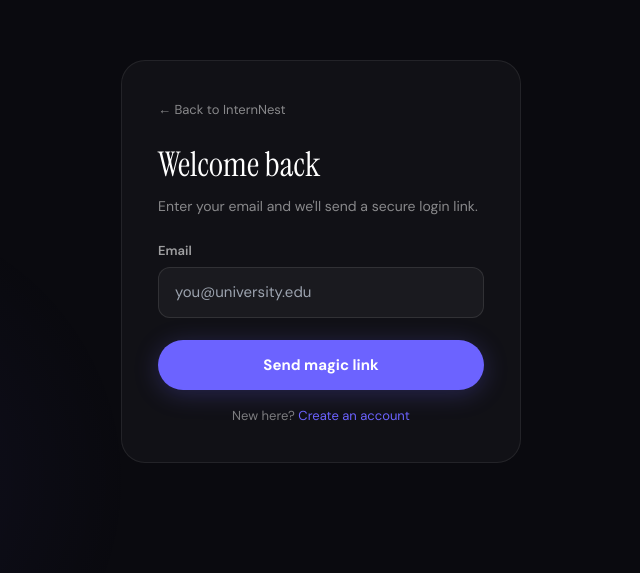
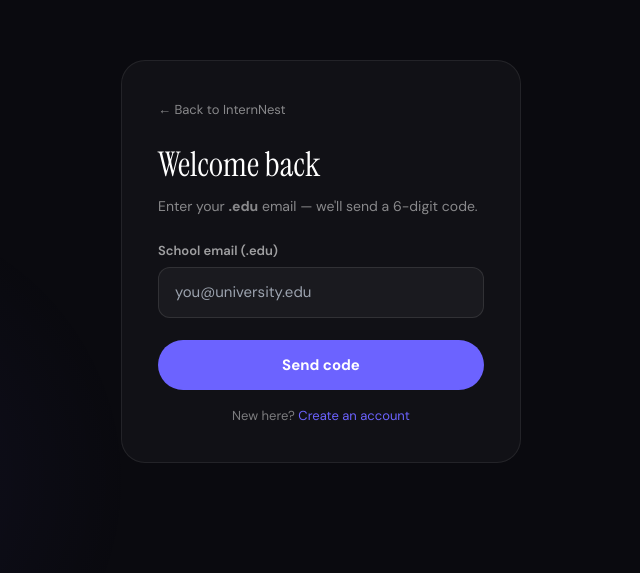
Before and after one commit to NhiTech/internnest-web, a Next.js app: page /login in a window 1280 px wide. Shown: the part 139-712 px from the top of the page, without its empty margins (319-959 px from the left). Built offline with nearby package versions, Linux system fonts and the light colour scheme; no server answers.

Commit message:
Code-based (6-digit) OTP verification for signup + login

```diff
--- a/app/login/page.tsx
+++ b/app/login/page.tsx
@@ -27,26 +27,42 @@ const input: React.CSSProperties = {
 };
 
 export default function LoginPage() {
+  const [step, setStep] = useState<"email" | "code">("email");
   const [email, setEmail] = useState("");
-  const [sending, setSending] = useState(false);
-  const [sent, setSent] = useState(false);
+  const [code, setCode] = useState("");
+  const [busy, setBusy] = useState(false);
   const [error, setError] = useState("");
 
-  const submit = async (e: React.FormEvent) => {
+  const eduOk = /\.edu\s*$/i.test(email.trim());
+
+  const sendCode = async (e: React.FormEvent) => {
     e.preventDefault();
     setError("");
-    setSending(true);
+    if (!eduOk) { setError("Use your school's .edu email — students only."); return; }
+    setBusy(true);
     if (isSupabaseConfigured && supabase) {
-      const { error } = await supabase.auth.signInWithOtp({
-        email: email.trim(),
-        options: { emailRedirectTo: window.location.origin },
-      });
-      setSending(false);
+      const { error } = await supabase.auth.signInWithOtp({ email: email.trim() });
+      setBusy(false);
       if (error) { setError(error.message); return; }
-      setSent(true);
+      setStep("code");
     } else {
-      setSending(false);
-      window.location.href = "/"; // stub until Supabase is connected
+      setBusy(false);
+      window.location.href = "/"; // stub
+    }
+  };
+
+  const verify = async (e: React.FormEvent) => {
+    e.preventDefault();
+    setError("");
+    setBusy(true);
+    if (isSupabaseConfigured && supabase) {
+      const { error } = await supabase.auth.verifyOtp({ email: email.trim(), token: code.trim(), type: "email" });
+      setBusy(false);
+      if (error) { setError("Invalid or expired code — try again."); return; }
+      window.location.href = "/";
+    } else {
+      setBusy(false);
+      window.location.href = "/";
     }
   };
 
@@ -59,33 +75,38 @@ export default function LoginPage() {
       <div style={card}>
         <a href="/" style={{ color: "rgba(255,255,255,0.5)", fontSize: 13, textDecoration: "none" }}>← Back to InternNest</a>
 
-        {sent ? (
-          <div style={{ textAlign: "center", paddingTop: 24 }}>
-            <div style={{ fontSize: 40 }}>📬</div>
-            <h1 style={{ fontFamily: "'Instrument Serif', Georgia, serif", fontSize: 30, fontWeight: 400, marginTop: 10 }}>Check your email</h1>
-            <p style={{ color: "rgba(255,255,255,0.55)", fontSize: 15, marginTop: 10, lineHeight: 1.6 }}>
-              We sent a magic login link to <b>{email}</b>. Click it to sign in — no password needed.
-            </p>
-          </div>
-        ) : (
+        {step === "email" ? (
           <>
             <h1 style={{ fontFamily: "'Instrument Serif', Georgia, serif", fontSize: 34, fontWeight: 400, marginTop: 18 }}>Welcome back</h1>
             <p style={{ color: "rgba(255,255,255,0.5)", fontSize: 14, marginTop: 6, marginBottom: 24 }}>
-              Enter your email and we&apos;ll send a secure login link.
+              Enter your <b>.edu</b> email — we&apos;ll send a 6-digit code.
             </p>
-
-            <form onSubmit={submit} style={{ display: "flex", flexDirection: "column", gap: 16 }}>
-              <div><label style={label}>Email</label>
-                <input required type="email" style={input} placeholder="you@university.edu" value={email} onChange={(e) => setEmail(e.target.value)} /></div>
-
+            <form onSubmit={sendCode} style={{ display: "flex", flexDirection: "column", gap: 16 }}>
+              <div><label style={label}>School email (.edu)</label>
+                <input required type="email" style={input} placeholder="you@university.edu" value={email} onChange={(e) => setEmail(e.target.value)} />
+                {email && !eduOk && <p style={{ color: "#f0b34a", fontSize: 12, marginTop: 6 }}>Students only — use your .edu email.</p>}</div>
               {error && <p style={{ color: "#ff6b6b", fontSize: 13 }}>{error}</p>}
-
-              <button type="submit" disabled={sending} style={{ marginTop: 6, padding: "14px", borderRadius: 100, border: "none", background: ACCENT, color: "#fff", fontSize: 15, fontWeight: 700, cursor: sending ? "not-allowed" : "pointer", opacity: sending ? 0.6 : 1, boxShadow: `0 4px 24px ${ACCENT}40` }}>
-                {sending ? "Sending…" : "Send magic link"}
+              <button type="submit" disabled={busy} style={{ marginTop: 6, padding: "14px", borderRadius: 100, border: "none", background: ACCENT, color: "#fff", fontSize: 15, fontWeight: 700, cursor: busy ? "not-allowed" : "pointer", opacity: busy ? 0.6 : 1 }}>
+                {busy ? "Sending…" : "Send code"}
               </button>
               <p style={{ textAlign: "center", fontSize: 13, color: "rgba(255,255,255,0.45)" }}>
                 New here? <a href="/signup" style={{ color: ACCENT, textDecoration: "none" }}>Create an account</a>
               </p>
+            </form>
+          </>
+        ) : (
+          <>
+            <h1 style={{ fontFamily: "'Instrument Serif', Georgia, serif", fontSize: 34, fontWeight: 400, marginTop: 18 }}>Enter your code</h1>
+            <p style={{ color: "rgba(255,255,255,0.5)", fontSize: 14, marginTop: 6, marginBottom: 24 }}>
+              We sent a 6-digit code to <b>{email}</b>.
+            </p>
+            <form onSubmit={verify} style={{ display: "flex", flexDirection: "column", gap: 16 }}>
+              <input required inputMode="numeric" style={{ ...input, textAlign: "center", fontSize: 24, letterSpacing: 8 }} placeholder="000000" value={code} onChange={(e) => setCode(e.target.value)} />
+              {error && <p style={{ color: "#ff6b6b", fontSize: 13 }}>{error}</p>}
+              <button type="submit" disabled={busy} style={{ padding: "14px", borderRadius: 100, border: "none", background: ACCENT, color: "#fff", fontSize: 15, fontWeight: 700, cursor: busy ? "not-allowed" : "pointer", opacity: busy ? 0.6 : 1 }}>
+                {busy ? "Verifying…" : "Verify & log in"}
+              </button>
+              <button type="button" onClick={() => setStep("email")} style={{ background: "none", border: "none", color: "rgba(255,255,255,0.45)", fontSize: 13, cursor: "pointer" }}>← Use a different email</button>
             </form>
           </>
         )}
--- a/app/signup/page.tsx
+++ b/app/signup/page.tsx
@@ -35,9 +35,10 @@ const input: React.CSSProperties = {
 };
 
 export default function SignupPage() {
-  const [status, setStatus] = useState<"form" | "sent" | "stub">("form");
-  const [sending, setSending] = useState(false);
+  const [status, setStatus] = useState<"form" | "code" | "done" | "stub">("form");
+  const [busy, setBusy] = useState(false);
   const [error, setError] = useState("");
+  const [code, setCode] = useState("");
   const [f, setF] = useState({
     name: "", email: "", school: "", city: CITIES[0],
     company: "", startDate: "", endDate: "", budget: "", bio: "", linkedin: "",
@@ -52,27 +53,37 @@ export default function SignupPage() {
   const submit = async (e: React.FormEvent) => {
     e.preventDefault();
     setError("");
-    if (!eduOk) {
-      setError("Please use your school's .edu email — that's how we verify interns.");
-      return;
-    }
-    setSending(true);
-
+    if (!eduOk) { setError("Students only — use your school's .edu email."); return; }
+    setBusy(true);
     const profile = { ...f, interests };
-    // Always save locally so the profile page can render it.
     localStorage.setItem("internnest_user", JSON.stringify(profile));
 
     if (isSupabaseConfigured && supabase) {
       const { error } = await supabase.auth.signInWithOtp({
         email: f.email.trim(),
-        options: { emailRedirectTo: window.location.origin, data: profile },
+        options: { data: profile },
       });
-      setSending(false);
+      setBusy(false);
       if (error) { setError(error.message); return; }
-      setStatus("sent");
+      setStatus("code");
     } else {
-      setSending(false);
+      setBusy(false);
       setStatus("stub");
+    }
+  };
+
+  const verify = async (e: React.FormEvent) => {
+    e.preventDefault();
+    setError("");
+    setBusy(true);
+    if (isSupabaseConfigured && supabase) {
+      const { error } = await supabase.auth.verifyOtp({ email: f.email.trim(), token: code.trim(), type: "email" });
+      setBusy(false);
+      if (error) { setError("Invalid or expired code — try again."); return; }
+      setStatus("done");
+    } else {
+      setBusy(false);
+      setStatus("done");
     }
   };
 
@@ -86,24 +97,35 @@ export default function SignupPage() {
       <div style={card}>
         <a href="/" style={{ color: "rgba(255,255,255,0.5)", fontSize: 13, textDecoration: "none" }}>← Back to InternNest</a>
 
-        {status === "sent" || status === "stub" ? (
+        {status === "done" || status === "stub" ? (
           <div style={{ textAlign: "center", paddingTop: 24 }}>
-            <div style={{ fontSize: 40 }}>{status === "sent" ? "📬" : "🪺"}</div>
-            <h1 style={{ fontFamily: "'Instrument Serif', Georgia, serif", fontSize: 30, fontWeight: 400, marginTop: 10 }}>
-              {status === "sent" ? "Check your email" : "You're in the nest!"}
-            </h1>
+            <div style={{ fontSize: 40 }}>🪺</div>
+            <h1 style={{ fontFamily: "'Instrument Serif', Georgia, serif", fontSize: 30, fontWeight: 400, marginTop: 10 }}>You&apos;re verified!</h1>
             <p style={{ color: "rgba(255,255,255,0.55)", fontSize: 15, marginTop: 10, lineHeight: 1.6 }}>
-              {status === "sent"
-                ? <>We sent a secure login link to <b>{f.email}</b>. Click it to verify your .edu.</>
-                : <>Your profile is set up. Connect Supabase to make it shareable with other interns.</>}
+              Your intern profile is set up. Welcome to InternNest.
             </p>
             <a href="/profile" style={{ display: "inline-block", marginTop: 22, padding: "13px 30px", borderRadius: 100, background: ACCENT, color: "#fff", fontWeight: 600, textDecoration: "none" }}>View your profile →</a>
           </div>
+        ) : status === "code" ? (
+          <>
+            <h1 style={{ fontFamily: "'Instrument Serif', Georgia, serif", fontSize: 32, fontWeight: 400, marginTop: 18 }}>Verify your .edu</h1>
+            <p style={{ color: "rgba(255,255,255,0.5)", fontSize: 14, marginTop: 6, marginBottom: 24 }}>
+              We sent a 6-digit code to <b>{f.email}</b>. Enter it to confirm you&apos;re a student.
+            </p>
+            <form onSubmit={verify} style={{ display: "flex", flexDirection: "column", gap: 16 }}>
+              <input required inputMode="numeric" style={{ ...input, textAlign: "center", fontSize: 24, letterSpacing: 8 }} placeholder="000000" value={code} onChange={(e) => setCode(e.target.value)} />
+              {error && <p style={{ color: "#ff6b6b", fontSize: 13 }}>{error}</p>}
+              <button type="submit" disabled={busy} style={{ padding: "14px", borderRadius: 100, border: "none", background: ACCENT, color: "#fff", fontSize: 15, fontWeight: 700, cursor: busy ? "not-allowed" : "pointer", opacity: busy ? 0.6 : 1 }}>
+                {busy ? "Verifying…" : "Verify & create account"}
+              </button>
+              <button type="button" onClick={() => setStatus("form")} style={{ background: "none", border: "none", color: "rgba(255,255,255,0.45)", fontSize: 13, cursor: "pointer" }}>← Edit details</button>
+            </form>
+          </>
         ) : (
           <>
             <h1 style={{ fontFamily: "'Instrument Serif', Georgia, serif", fontSize: 34, fontWeight: 400, marginTop: 18 }}>Create your account</h1>
             <p style={{ color: "rgba(255,255,255,0.5)", fontSize: 14, marginTop: 6, marginBottom: 24 }}>
-              Build your intern profile — others in your city can find you.
+              Students only — build your intern profile and find your people.
             </p>
 
             <form onSubmit={submit} style={{ display: "flex", flexDirection: "column", gap: 16 }}>
@@ -112,7 +134,7 @@ export default function SignupPage() {
 
               <div><label style={label}>School email (.edu)</label>
                 <input required type="email" style={input} placeholder="you@university.edu" value={f.email} onChange={set("email")} />
-                {f.email && !eduOk && <p style={{ color: "#f0b34a", fontSize: 12, marginTop: 6 }}>Use your school&apos;s .edu email.</p>}</div>
+                {f.email && !eduOk && <p style={{ color: "#f0b34a", fontSize: 12, marginTop: 6 }}>Students only — use your .edu email.</p>}</div>
 
               <div style={{ display: "grid", gridTemplateColumns: "1fr 1fr", gap: 14 }}>
                 <div><label style={label}>School</label>
@@ -162,8 +184,8 @@ export default function SignupPage() {
 
               {error && <p style={{ color: "#ff6b6b", fontSize: 13 }}>{error}</p>}
 
-              <button type="submit" disabled={sending} style={{ marginTop: 6, padding: "14px", borderRadius: 100, border: "none", background: ACCENT, color: "#fff", fontSize: 15, fontWeight: 700, cursor: sending ? "not-allowed" : "pointer", opacity: sending ? 0.6 : 1, boxShadow: `0 4px 24px ${ACCENT}40` }}>
-                {sending ? "Sending…" : "Create account"}
+              <button type="submit" disabled={busy} style={{ marginTop: 6, padding: "14px", borderRadius: 100, border: "none", background: ACCENT, color: "#fff", fontSize: 15, fontWeight: 700, cursor: busy ? "not-allowed" : "pointer", opacity: busy ? 0.6 : 1, boxShadow: `0 4px 24px ${ACCENT}40` }}>
+                {busy ? "Sending code…" : "Create account"}
               </button>
               <p style={{ textAlign: "center", fontSize: 13, color: "rgba(255,255,255,0.45)" }}>
                 Already have an account? <a href="/login" style={{ color: ACCENT, textDecoration: "none" }}>Log in</a>
```
